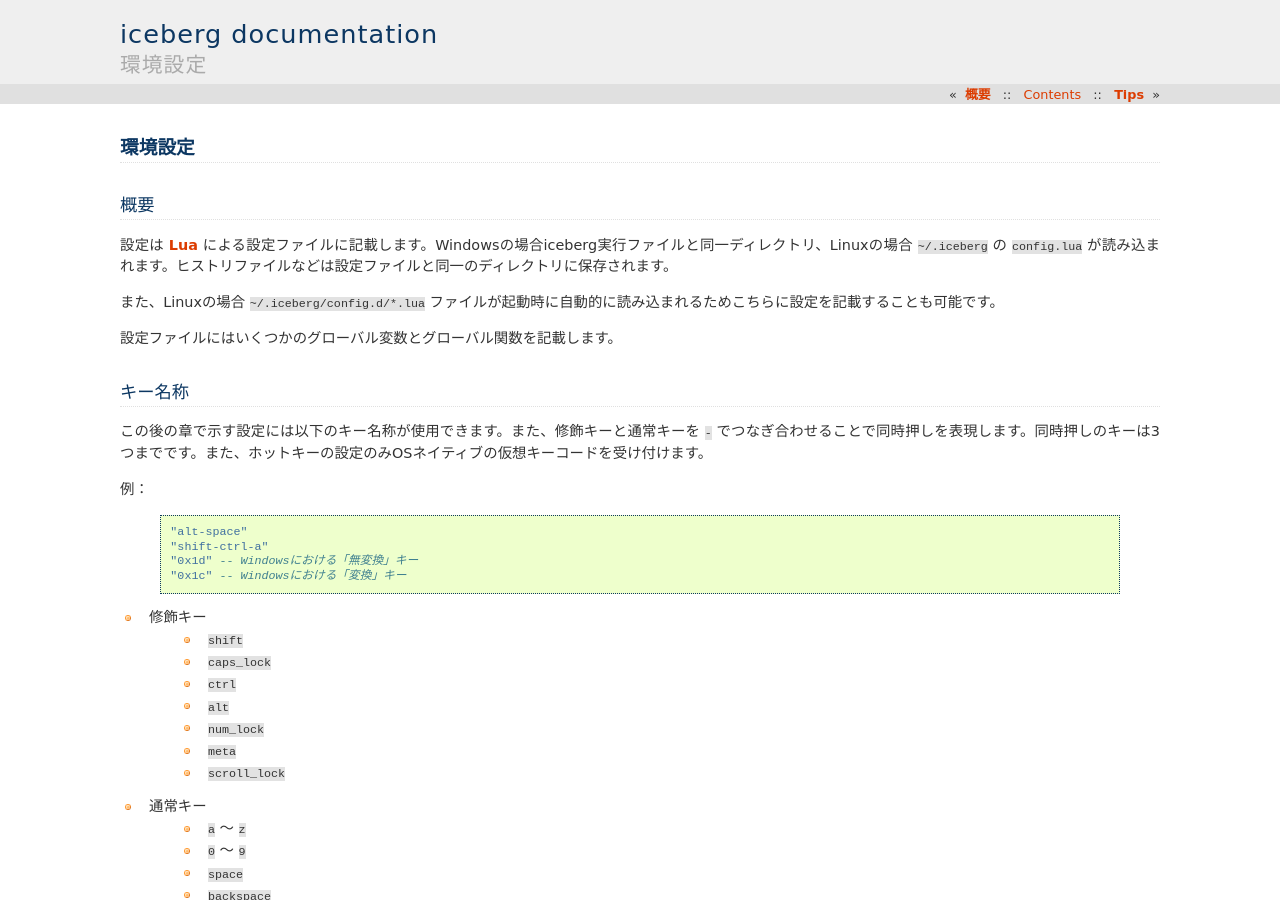
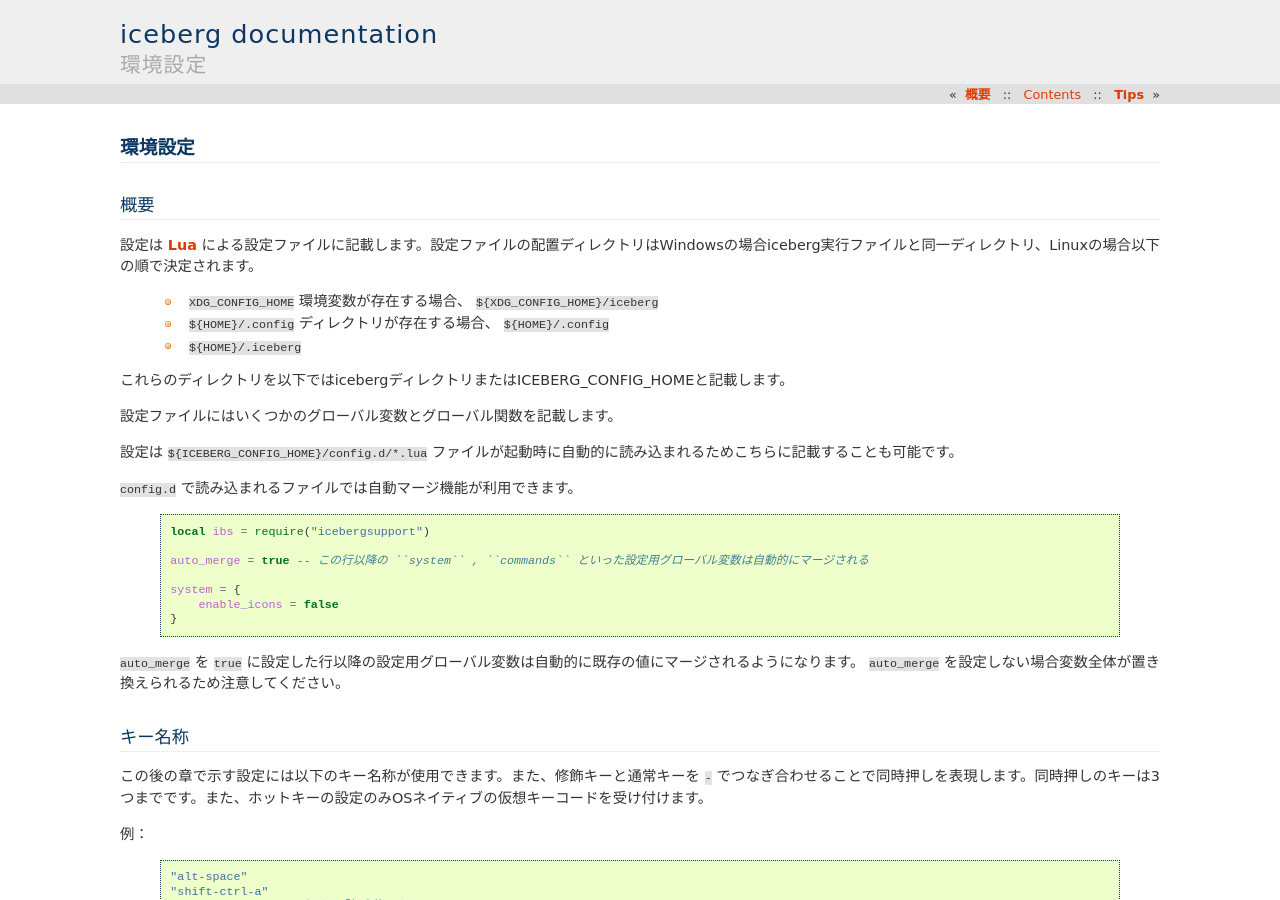
Before and after one commit to yuin/iceberg, a Sphinx documentation site: the page built from docs/source/config.rst, in a window 1280 px wide and 900 px high. Built offline with Sphinx 7.4.7, drawn with Linux system fonts in a browser that asks for light colours; the version number could not be read and is left out.

Commit message:
XDG Directory support on Linux

```diff
--- a/docs/source/config.rst
+++ b/docs/source/config.rst
@@ -2,11 +2,31 @@
 =================================
 概要
 --------------------
-設定は `Lua <http://www.lua.org>`_ による設定ファイルに記載します。Windowsの場合iceberg実行ファイルと同一ディレクトリ、Linuxの場合 ``~/.iceberg`` の ``config.lua`` が読み込まれます。ヒストリファイルなどは設定ファイルと同一のディレクトリに保存されます。
+設定は `Lua <http://www.lua.org>`_ による設定ファイルに記載します。設定ファイルの配置ディレクトリはWindowsの場合iceberg実行ファイルと同一ディレクトリ、Linuxの場合以下の順で決定されます。
 
-また、Linuxの場合 ``~/.iceberg/config.d/*.lua`` ファイルが起動時に自動的に読み込まれるためこちらに設定を記載することも可能です。
+    - ``XDG_CONFIG_HOME`` 環境変数が存在する場合、 ``${XDG_CONFIG_HOME}/iceberg``
+    - ``${HOME}/.config`` ディレクトリが存在する場合、 ``${HOME}/.config``
+    - ``${HOME}/.iceberg``
+
+これらのディレクトリを以下ではicebergディレクトリまたはICEBERG_CONFIG_HOMEと記載します。
 
 設定ファイルにはいくつかのグローバル変数とグローバル関数を記載します。
+
+設定は ``${ICEBERG_CONFIG_HOME}/config.d/*.lua`` ファイルが起動時に自動的に読み込まれるためこちらに記載することも可能です。
+
+``config.d`` で読み込まれるファイルでは自動マージ機能が利用できます。
+
+    .. code-block:: lua
+
+        local ibs = require("icebergsupport")
+
+        auto_merge = true -- この行以降の ``system`` , ``commands`` といった設定用グローバル変数は自動的にマージされる
+
+        system = {
+            enable_icons = false
+        }
+
+``auto_merge`` を ``true`` に設定した行以降の設定用グローバル変数は自動的に既存の値にマージされるようになります。 ``auto_merge`` を設定しない場合変数全体が置き換えられるため注意してください。
 
 キー名称
 --------------------
```
Also changed, not shown: 2 other files.
